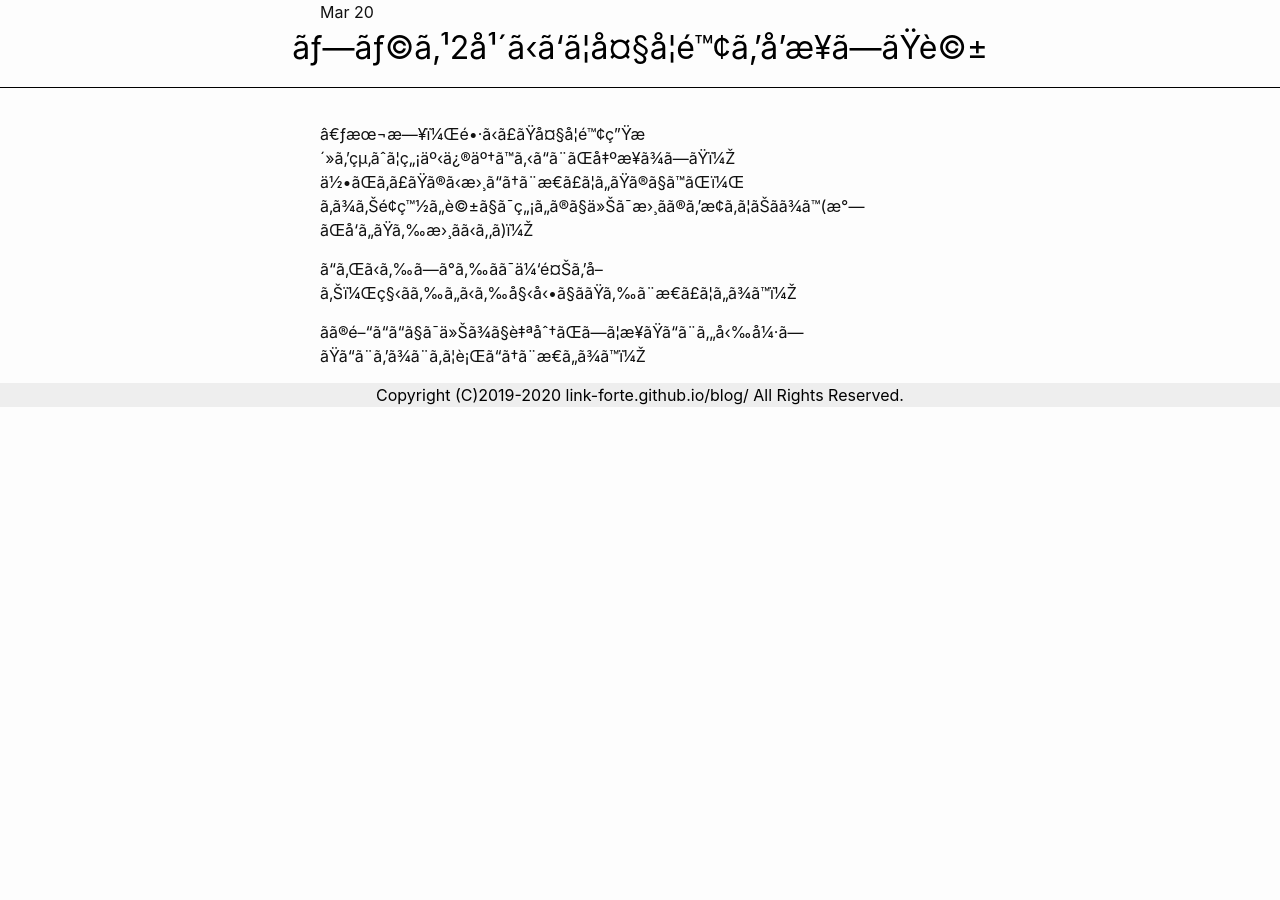
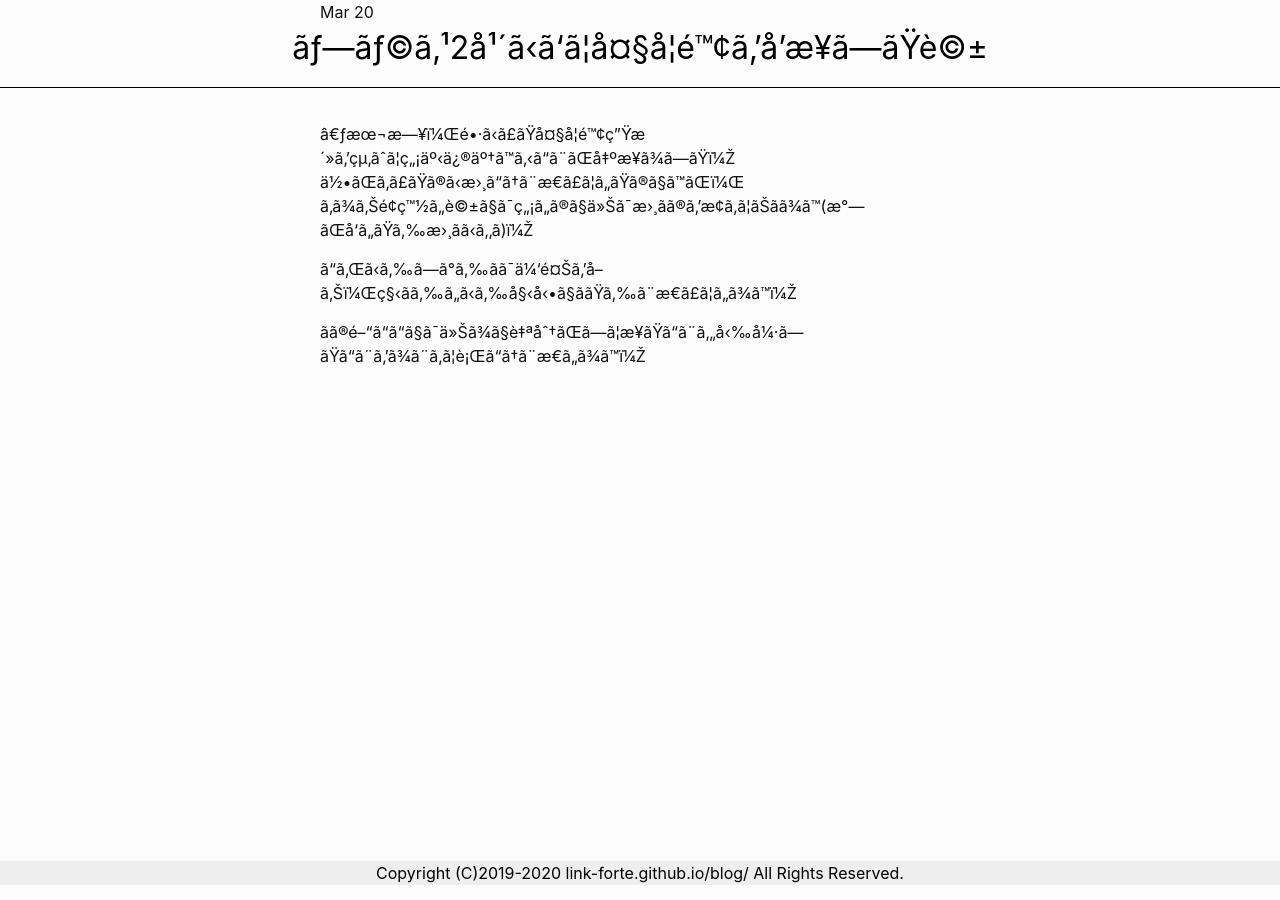
Before and after one commit to link-forte/blog, a Jekyll site: the page built from _posts/2019-03-20-Initial-Post.md, in a window 1280 px wide. Built offline with Jekyll 4.4.1, drawn with Linux system fonts in a browser that asks for light colours.

Commit message:
update display position fixed to bottom

```diff
--- a/assets/css/style.css
+++ b/assets/css/style.css
@@ -1,5 +1,8 @@
 body {
-	width: 100%;
+	display: flex;
+	flex-direction: column;
+	min-width: 100%;
+	min-height: 100%;
 	background-color: #fff;
 }
 
@@ -25,9 +28,8 @@ main {
 
 footer {
 	width: 100%;
-	margin: 0 auto;
-	margin-bottom: 20px;
-	bottom: 10px;
+	margin-top: auto;
+	margin-bottom: 15px;
 	color: #000;
 	background-color: #eee;
 	text-align: center;
@@ -42,12 +44,6 @@ h2 {
 	border-bottom: 2px dashed black;
 }
 
-.main {
-	position: relative;
-	padding: 10px;
-	padding-bottom: 10px;
-}
-
 img {
 	max-width: 50%;
 	max-height: 50%;
```
